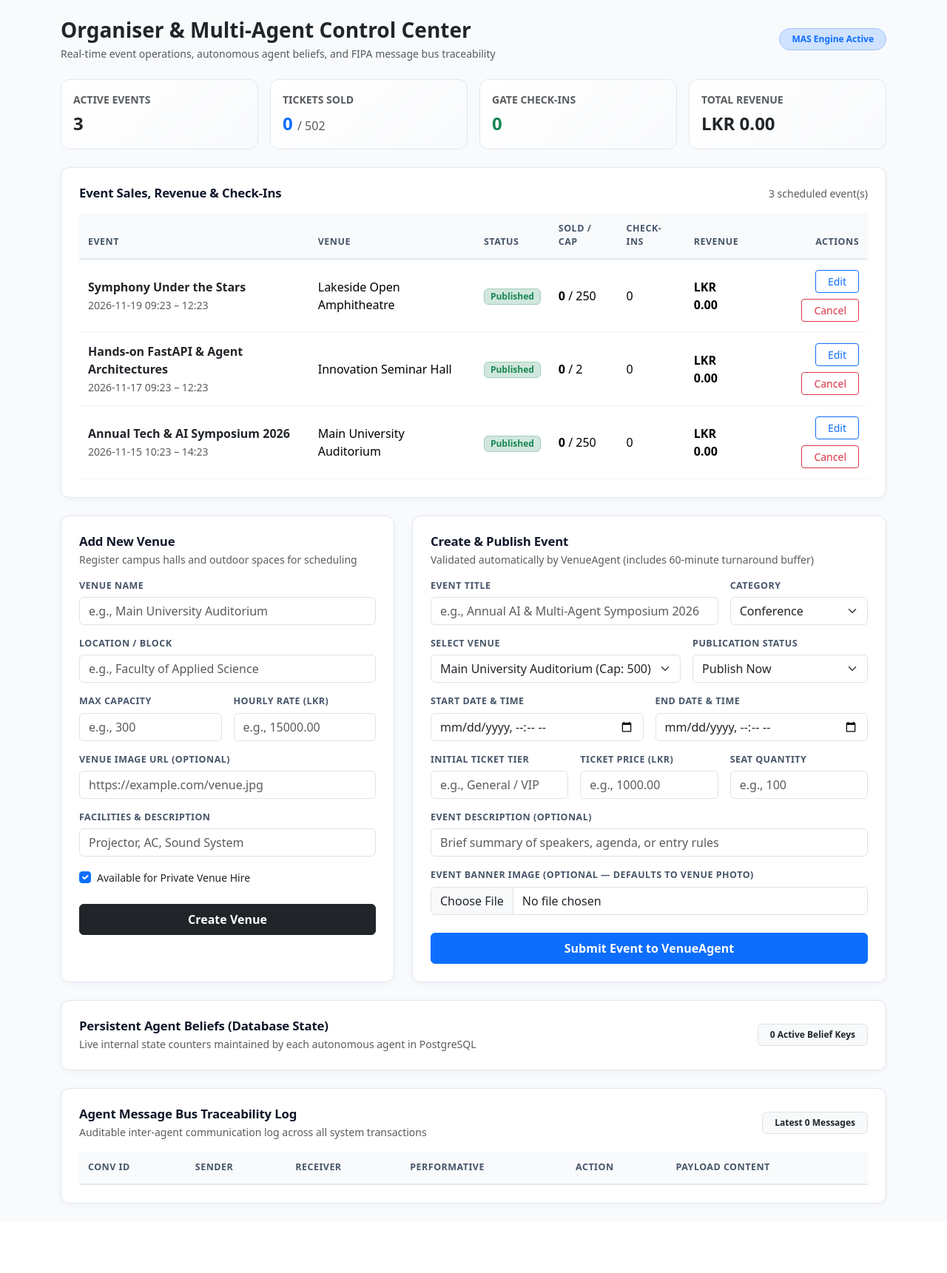
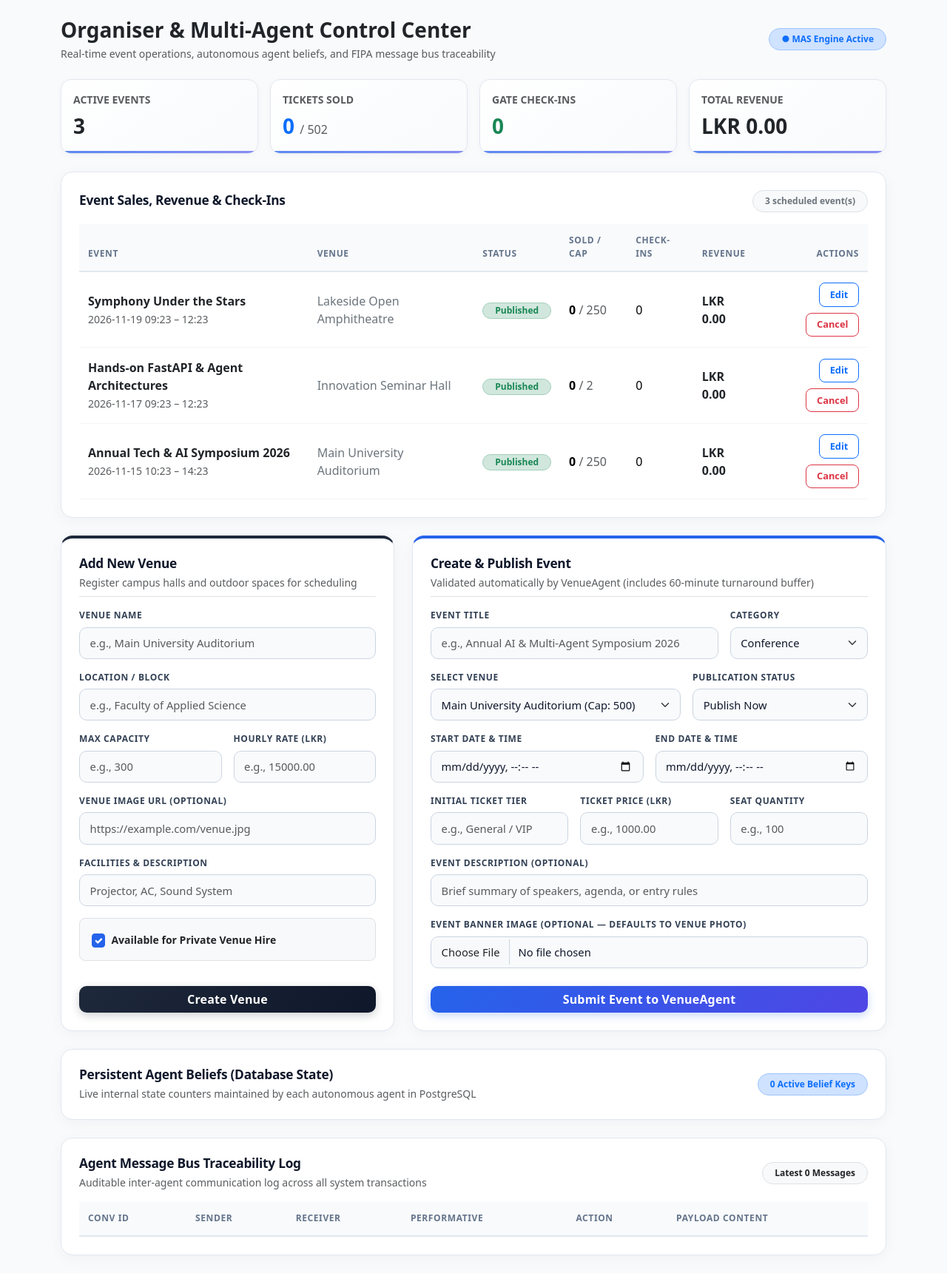
Before and after one commit to Kabi1909/EventSphere, a FastAPI app: page /admin in a window 1280 px wide. Shown: the part 56-1777 px from the top of the page at 74% size. Before the commit the page ends 1684 px from the top, so only its background shows below. Run offline with FastAPI, Linux system fonts and the light colour scheme; the visitor is signed in with stand-in values (Sample User, id 1); data comes from the database, SQL or seed files in the repository; data that the repository does not hold is empty.

Commit message:
Enhance admin dashboard styling and layout for improved user experience

```diff
--- a/app/templates/admin_dashboard.html
+++ b/app/templates/admin_dashboard.html
@@ -1,74 +1,234 @@
 {% extends "base.html" %}
 {% block content %}
 <style>
+  :root {
+    --es-primary: #2563eb;
+    --es-primary-dark: #1d4ed8;
+    --es-indigo: #4f46e5;
+    --es-slate-900: #0f172a;
+    --es-slate-700: #334155;
+    --es-slate-500: #64748b;
+    --es-border: #e2e8f0;
+  }
+
   .dashboard-section-title {
-    font-size: 1.05rem;
+    font-size: 1.08rem;
     font-weight: 700;
-    color: #0f172a;
-    letter-spacing: -0.01em;
+    color: var(--es-slate-900);
+    letter-spacing: -0.015em;
   }
+
+  /* Elevated Modern Cards */
   .dashboard-card {
-    border: 1px solid #e2e8f0;
-    border-radius: 12px;
-    box-shadow: 0 2px 8px rgba(15, 23, 42, 0.04);
+    border: 1px solid var(--es-border);
+    border-radius: 16px;
+    box-shadow: 0 4px 20px rgba(15, 23, 42, 0.04);
+    background-color: #ffffff;
+    transition: box-shadow 0.2s ease, transform 0.2s ease;
+  }
+  .dashboard-card:hover {
+    box-shadow: 0 8px 28px rgba(15, 23, 42, 0.07);
+  }
+
+  .form-card-venue {
+    border-top: 4px solid #1e293b;
+  }
+  .form-card-event {
+    border-top: 4px solid #2563eb;
+  }
+
+  /* KPI Summary Cards */
+  .kpi-card {
+    border: 1px solid var(--es-border);
+    border-radius: 14px;
+    background: linear-gradient(145deg, #ffffff 0%, #f8fafc 100%);
+    box-shadow: 0 2px 10px rgba(15, 23, 42, 0.03);
+    transition: transform 0.2s ease, box-shadow 0.2s ease;
+    position: relative;
+    overflow: hidden;
+  }
+  .kpi-card:hover {
+    transform: translateY(-2px);
+    box-shadow: 0 8px 20px rgba(15, 23, 42, 0.06);
+  }
+  .kpi-card::after {
+    content: "";
+    position: absolute;
+    bottom: 0;
+    left: 0;
+    right: 0;
+    height: 3px;
+    background: linear-gradient(90deg, #2563eb, #6366f1);
+    opacity: 0.75;
+  }
+
+  /* Attractive Form Inputs & Labels */
+  .field-label {
+    font-size: 0.75rem;
+    font-weight: 700;
+    text-transform: uppercase;
+    letter-spacing: 0.05em;
+    color: var(--es-slate-700);
+    margin-bottom: 0.4rem;
+    display: block;
+  }
+
+  .dashboard-card .form-control,
+  .dashboard-card .form-select,
+  .modal-content .form-control,
+  .modal-content .form-select {
+    background-color: #f8fafc;
+    border: 1.5px solid #cbd5e1;
+    border-radius: 10px;
+    padding: 0.6rem 0.85rem;
+    font-size: 0.92rem;
+    color: var(--es-slate-900);
+    transition: all 0.18s ease;
+  }
+
+  .dashboard-card .form-control:hover,
+  .dashboard-card .form-select:hover,
+  .modal-content .form-control:hover,
+  .modal-content .form-select:hover {
+    border-color: #94a3b8;
     background-color: #ffffff;
   }
-  .kpi-card {
-    border: 1px solid #e2e8f0;
+
+  .dashboard-card .form-control:focus,
+  .dashboard-card .form-select:focus,
+  .modal-content .form-control:focus,
+  .modal-content .form-select:focus {
+    background-color: #ffffff;
+    border-color: var(--es-primary);
+    box-shadow: 0 0 0 4px rgba(37, 99, 235, 0.12);
+    outline: none;
+  }
+
+  .form-check-input {
+    width: 1.15em;
+    height: 1.15em;
+    border-radius: 6px;
+    border: 1.5px solid #94a3b8;
+    cursor: pointer;
+  }
+  .form-check-input:checked {
+    background-color: var(--es-primary);
+    border-color: var(--es-primary);
+  }
+
+  /* Attractive Buttons */
+  .btn-es-primary {
+    background: linear-gradient(135deg, #2563eb 0%, #4f46e5 100%);
+    color: #ffffff;
+    border: none;
+    border-radius: 10px;
+    font-weight: 600;
+    letter-spacing: 0.01em;
+    box-shadow: 0 4px 12px rgba(37, 99, 235, 0.25);
+    transition: all 0.18s ease;
+  }
+  .btn-es-primary:hover {
+    background: linear-gradient(135deg, #1d4ed8 0%, #4338ca 100%);
+    color: #ffffff;
+    transform: translateY(-1px);
+    box-shadow: 0 6px 16px rgba(37, 99, 235, 0.35);
+  }
+
+  .btn-es-dark {
+    background: linear-gradient(135deg, #1e293b 0%, #0f172a 100%);
+    color: #ffffff;
+    border: none;
+    border-radius: 10px;
+    font-weight: 600;
+    letter-spacing: 0.01em;
+    box-shadow: 0 4px 12px rgba(15, 23, 42, 0.2);
+    transition: all 0.18s ease;
+  }
+  .btn-es-dark:hover {
+    background: linear-gradient(135deg, #334155 0%, #1e293b 100%);
+    color: #ffffff;
+    transform: translateY(-1px);
+    box-shadow: 0 6px 16px rgba(15, 23, 42, 0.28);
+  }
+
+  .btn-action-pill {
+    border-radius: 8px;
+    font-weight: 600;
+    font-size: 0.8rem;
+    padding: 0.35rem 0.85rem;
+    transition: all 0.15s ease;
+  }
+  .btn-action-pill:hover {
+    transform: translateY(-1px);
+  }
+
+  /* Agent Belief Cards */
+  .belief-card {
+    border: 1px solid var(--es-border);
+    border-top: 4px solid #2563eb;
     border-radius: 12px;
-    background: linear-gradient(135deg, #ffffff 0%, #f8fafc 100%);
-    transition: transform 0.15s ease;
+    background: linear-gradient(180deg, #ffffff 0%, #f8fafc 100%);
+    padding: 1rem 1.1rem;
+    height: 100%;
+    box-shadow: 0 2px 8px rgba(15, 23, 42, 0.03);
+    transition: transform 0.18s ease, box-shadow 0.18s ease;
   }
-  .field-label {
-    font-size: 0.78rem;
-    font-weight: 600;
-    text-transform: uppercase;
-    letter-spacing: 0.04em;
-    color: #475569;
-    margin-bottom: 0.35rem;
-    display: block;
+  .belief-card:hover {
+    transform: translateY(-2px);
+    box-shadow: 0 6px 16px rgba(15, 23, 42, 0.07);
   }
-  .belief-card {
-    border: 1px solid #e2e8f0;
-    border-left: 4px solid #2563eb;
-    border-radius: 10px;
-    background-color: #f8fafc;
-    padding: 0.85rem 1rem;
-    height: 100%;
+  .belief-card.agent-ticket { border-top-color: #059669; }
+  .belief-card.agent-venue { border-top-color: #7c3aed; }
+  .belief-card.agent-notification { border-top-color: #d97706; }
+  .belief-card.agent-waitlist { border-top-color: #0891b2; }
+
+  .belief-agent-pill {
+    font-size: 0.72rem;
+    font-weight: 700;
+    padding: 0.25rem 0.6rem;
+    border-radius: 6px;
+    background-color: #eff6ff;
+    color: #1d4ed8;
+    display: inline-block;
   }
-  .belief-card.agent-ticket { border-left-color: #059669; }
-  .belief-card.agent-venue { border-left-color: #7c3aed; }
-  .belief-card.agent-notification { border-left-color: #d97706; }
-  .belief-card.agent-waitlist { border-left-color: #0891b2; }
+  .agent-ticket .belief-agent-pill { background-color: #ecfdf5; color: #047857; }
+  .agent-venue .belief-agent-pill { background-color: #f5f3ff; color: #6d28d9; }
+  .agent-notification .belief-agent-pill { background-color: #fffbeb; color: #b45309; }
+  .agent-waitlist .belief-agent-pill { background-color: #ecfeff; color: #0e7490; }
+
   .belief-value {
     font-size: 1.25rem;
-    font-weight: 700;
-    color: #0f172a;
+    font-weight: 800;
+    color: var(--es-slate-900);
     word-break: break-word;
+    margin-top: 0.2rem;
   }
+
+  /* Modern Table */
   .table-modern thead th {
     background-color: #f8fafc;
-    color: #475569;
-    font-size: 0.78rem;
+    color: var(--es-slate-500);
+    font-size: 0.75rem;
+    font-weight: 700;
     text-transform: uppercase;
-    letter-spacing: 0.04em;
-    border-bottom: 2px solid #e2e8f0;
-    padding: 0.75rem;
+    letter-spacing: 0.05em;
+    border-bottom: 2px solid var(--es-border);
+    padding: 0.85rem 0.75rem;
   }
   .table-modern tbody td {
-    padding: 0.85rem 0.75rem;
+    padding: 0.9rem 0.75rem;
     border-bottom: 1px solid #f1f5f9;
   }
 </style>
 
 <!-- Page Header -->
-<div class="d-flex flex-wrap justify-content-between align-items-center mb-4">
+<div class="d-flex flex-wrap justify-content-between align-items-center mb-4 gap-2">
   <div>
     <h3 class="fw-bold mb-1 text-dark">Organiser & Multi-Agent Control Center</h3>
     <p class="text-muted small mb-0">Real-time event operations, autonomous agent beliefs, and FIPA message bus traceability</p>
   </div>
-  <span class="badge bg-primary-subtle text-primary border border-primary-subtle px-3 py-2 rounded-pill">
-    MAS Engine Active
+  <span class="badge bg-primary-subtle text-primary border border-primary-subtle px-3 py-2 rounded-pill fw-semibold">
+    ● MAS Engine Active
   </span>
 </div>
 
@@ -84,26 +244,26 @@
 <div class="row g-3 mb-4">
   <div class="col-6 col-md-3">
     <div class="kpi-card p-3">
-      <div class="text-muted small fw-semibold text-uppercase">Active Events</div>
-      <div class="fs-4 fw-bold text-dark mt-1">{{ event_stats|length }}</div>
+      <div class="text-muted small fw-bold text-uppercase">Active Events</div>
+      <div class="fs-3 fw-bold text-dark mt-1">{{ event_stats|length }}</div>
     </div>
   </div>
   <div class="col-6 col-md-3">
     <div class="kpi-card p-3">
-      <div class="text-muted small fw-semibold text-uppercase">Tickets Sold</div>
-      <div class="fs-4 fw-bold text-primary mt-1">{{ ns.total_sold }} <span class="fs-6 text-muted fw-normal">/ {{ ns.total_cap }}</span></div>
+      <div class="text-muted small fw-bold text-uppercase">Tickets Sold</div>
+      <div class="fs-3 fw-bold text-primary mt-1">{{ ns.total_sold }} <span class="fs-6 text-muted fw-normal">/ {{ ns.total_cap }}</span></div>
     </div>
   </div>
   <div class="col-6 col-md-3">
     <div class="kpi-card p-3">
-      <div class="text-muted small fw-semibold text-uppercase">Gate Check-Ins</div>
-      <div class="fs-4 fw-bold text-success mt-1">{{ ns.total_checkins }}</div>
+      <div class="text-muted small fw-bold text-uppercase">Gate Check-Ins</div>
+      <div class="fs-3 fw-bold text-success mt-1">{{ ns.total_checkins }}</div>
     </div>
   </div>
   <div class="col-6 col-md-3">
     <div class="kpi-card p-3">
-      <div class="text-muted small fw-semibold text-uppercase">Total Revenue</div>
-      <div class="fs-4 fw-bold text-dark mt-1">LKR {{ '%.2f'|format(ns.total_rev) }}</div>
+      <div class="text-muted small fw-bold text-uppercase">Total Revenue</div>
+      <div class="fs-3 fw-bold text-dark mt-1">LKR {{ '%.2f'|format(ns.total_rev) }}</div>
     </div>
   </div>
 </div>
@@ -112,10 +272,10 @@
 <div class="dashboard-card p-4 mb-4">
   <div class="d-flex justify-content-between align-items-center mb-3">
     <h5 class="dashboard-section-title mb-0">Event Sales, Revenue & Check-Ins</h5>
-    <span class="text-muted small">{{ event_stats|length }} scheduled event(s)</span>
+    <span class="badge bg-light text-secondary border px-3 py-2 rounded-pill">{{ event_stats|length }} scheduled event(s)</span>
   </div>
   <div class="table-responsive">
-    <table class="table table-modern align-middle mb-0">
+    <table class="table table-modern table-hover align-middle mb-0">
       <thead>
         <tr>
           <th>Event</th>
@@ -134,31 +294,31 @@
             <div class="fw-bold text-dark">{{ s.event.title }}</div>
             <small class="text-muted">{{ s.event.start_time.strftime('%Y-%m-%d %H:%M') }} &ndash; {{ s.event.end_time.strftime('%H:%M') }}</small>
           </td>
-          <td>{{ s.event.venue.name }}</td>
+          <td class="text-secondary fw-medium">{{ s.event.venue.name }}</td>
           <td>
             {% if s.event.status == 'published' %}
-              <span class="badge bg-success-subtle text-success border border-success-subtle px-2 py-1">Published</span>
+              <span class="badge bg-success-subtle text-success border border-success-subtle rounded-pill px-3 py-1">Published</span>
             {% elif s.event.status == 'draft' %}
-              <span class="badge bg-warning-subtle text-warning-emphasis border border-warning-subtle px-2 py-1">Draft</span>
+              <span class="badge bg-warning-subtle text-warning-emphasis border border-warning-subtle rounded-pill px-3 py-1">Draft</span>
             {% else %}
-              <span class="badge bg-danger-subtle text-danger border border-danger-subtle px-2 py-1">{{ s.event.status|capitalize }}</span>
+              <span class="badge bg-danger-subtle text-danger border border-danger-subtle rounded-pill px-3 py-1">{{ s.event.status|capitalize }}</span>
             {% endif %}
           </td>
-          <td><strong>{{ s.sold }}</strong> / {{ s.capacity }}</td>
+          <td><strong>{{ s.sold }}</strong> <span class="text-muted">/ {{ s.capacity }}</span></td>
           <td>{{ s.checkins }}</td>
-          <td class="fw-semibold">LKR {{ '%.2f'|format(s.revenue) }}</td>
+          <td class="fw-bold text-dark">LKR {{ '%.2f'|format(s.revenue) }}</td>
           <td>
             <div class="d-flex justify-content-end flex-wrap gap-2">
-              <button type="button" class="btn btn-outline-primary btn-sm px-3" data-bs-toggle="modal" data-bs-target="#editEventModal{{ s.event.id }}">
+              <button type="button" class="btn btn-outline-primary btn-action-pill" data-bs-toggle="modal" data-bs-target="#editEventModal{{ s.event.id }}">
                 Edit
               </button>
               <form method="post" action="/admin/events/{{ s.event.id }}/status" class="d-flex gap-2">
                 <input type="hidden" name="csrf_token" value="{{ csrf_token }}">
                 {% if s.event.status == 'draft' %}
-                  <button name="new_status" value="published" class="btn btn-success btn-sm px-3">Publish</button>
+                  <button name="new_status" value="published" class="btn btn-success btn-action-pill">Publish</button>
                 {% endif %}
                 {% if s.event.status != 'cancelled' %}
-                  <button name="new_status" value="cancelled" class="btn btn-outline-danger btn-sm px-3">Cancel</button>
+                  <button name="new_status" value="cancelled" class="btn btn-outline-danger btn-action-pill">Cancel</button>
                 {% endif %}
               </form>
             </div>
@@ -168,11 +328,11 @@
         <!-- Edit Event Modal -->
         <div class="modal fade" id="editEventModal{{ s.event.id }}" tabindex="-1" aria-hidden="true">
           <div class="modal-dialog modal-dialog-centered">
-            <div class="modal-content border-0 shadow">
+            <div class="modal-content border-0 shadow-lg" style="border-radius: 16px; overflow: hidden;">
               <form method="post" action="/admin/events/{{ s.event.id }}/edit">
                 <input type="hidden" name="csrf_token" value="{{ csrf_token }}">
-                <div class="modal-header bg-light">
-                  <h5 class="modal-title fw-bold">Edit Event: {{ s.event.title }}</h5>
+                <div class="modal-header bg-light border-bottom px-4 py-3">
+                  <h5 class="modal-title fw-bold text-dark">Edit Event: {{ s.event.title }}</h5>
                   <button type="button" class="btn-close" data-bs-dismiss="modal" aria-label="Close"></button>
                 </div>
                 <div class="modal-body p-4">
@@ -213,9 +373,9 @@
                     <textarea name="description" class="form-control" rows="3">{{ s.event.description or '' }}</textarea>
                   </div>
                 </div>
-                <div class="modal-footer bg-light">
-                  <button type="button" class="btn btn-secondary btn-sm px-3" data-bs-dismiss="modal">Close</button>
-                  <button type="submit" class="btn btn-primary btn-sm px-4">Save Changes</button>
+                <div class="modal-footer bg-light border-top px-4 py-3">
+                  <button type="button" class="btn btn-outline-secondary btn-action-pill" data-bs-dismiss="modal">Close</button>
+                  <button type="submit" class="btn btn-es-primary px-4 py-2">Save Changes</button>
                 </div>
               </form>
             </div>
@@ -241,22 +401,25 @@
       </div>
       <form method="post" action="/admin/hires/{{ h.id }}/decide" class="d-flex gap-2">
         <input type="hidden" name="csrf_token" value="{{ csrf_token }}">
-        <button name="decision" value="approve" class="btn btn-success btn-sm px-3">Approve</button>
-        <button name="decision" value="reject" class="btn btn-danger btn-sm px-3">Reject</button>
+        <button name="decision" value="approve" class="btn btn-success btn-action-pill">Approve</button>
+        <button name="decision" value="reject" class="btn btn-danger btn-action-pill">Reject</button>
       </form>
     </div>
   {% endfor %}
 </div>
 {% endif %}
 
-<!-- Create Venue & Create Event (Well-Spaced Forms) -->
+<!-- Create Venue & Create Event (Well-Spaced Attractive Forms) -->
 <div class="row g-4 mb-4">
   <!-- Add New Venue Card -->
   <div class="col-12 col-lg-5">
-    <div class="dashboard-card p-4 h-100">
-      <h5 class="dashboard-section-title mb-1">Add New Venue</h5>
-      <p class="text-muted small mb-3">Register campus halls and outdoor spaces for scheduling</p>
-      <form method="post" action="/admin/venues">
+    <div class="dashboard-card form-card-venue p-4 h-100 d-flex flex-column">
+      <div class="mb-3 pb-2 border-bottom">
+        <h5 class="dashboard-section-title mb-1">Add New Venue</h5>
+        <p class="text-muted small mb-0">Register campus halls and outdoor spaces for scheduling</p>
+      </div>
+
+      <form method="post" action="/admin/venues" class="d-flex flex-column flex-grow-1">
         <input type="hidden" name="csrf_token" value="{{ csrf_token }}">
 
         <div class="mb-3">
@@ -290,22 +453,25 @@
           <input type="text" name="description" class="form-control" placeholder="Projector, AC, Sound System">
         </div>
 
-        <div class="form-check mb-4">
-          <input class="form-check-input" type="checkbox" name="is_private_hire_open" value="1" id="privateHireCheck" checked>
-          <label class="form-check-label small fw-medium" for="privateHireCheck">Available for Private Venue Hire</label>
+        <div class="form-check p-3 bg-light rounded-3 border mb-4">
+          <input class="form-check-input ms-0 me-2" type="checkbox" name="is_private_hire_open" value="1" id="privateHireCheck" checked>
+          <label class="form-check-label small fw-semibold text-dark" for="privateHireCheck">Available for Private Venue Hire</label>
         </div>
 
-        <button class="btn btn-dark w-100 py-2 fw-semibold">Create Venue</button>
+        <button class="btn btn-es-dark w-100 py-2.5 mt-auto">Create Venue</button>
       </form>
     </div>
   </div>
 
   <!-- Create Event Card -->
   <div class="col-12 col-lg-7">
-    <div class="dashboard-card p-4 h-100">
-      <h5 class="dashboard-section-title mb-1">Create & Publish Event</h5>
-      <p class="text-muted small mb-3">Validated automatically by VenueAgent (includes 60-minute turnaround buffer)</p>
-      <form method="post" action="/admin/events" enctype="multipart/form-data">
+    <div class="dashboard-card form-card-event p-4 h-100 d-flex flex-column">
+      <div class="mb-3 pb-2 border-bottom">
+        <h5 class="dashboard-section-title mb-1">Create & Publish Event</h5>
+        <p class="text-muted small mb-0">Validated automatically by VenueAgent (includes 60-minute turnaround buffer)</p>
+      </div>
+
+      <form method="post" action="/admin/events" enctype="multipart/form-data" class="d-flex flex-column flex-grow-1">
         <input type="hidden" name="csrf_token" value="{{ csrf_token }}">
 
         <div class="row g-3 mb-3">
@@ -378,7 +544,7 @@
           <input type="file" name="image_file" accept="image/*" class="form-control">
         </div>
 
-        <button class="btn btn-primary w-100 py-2 fw-semibold">Submit Event to VenueAgent</button>
+        <button class="btn btn-es-primary w-100 py-2.5 mt-auto">Submit Event to VenueAgent</button>
       </form>
     </div>
   </div>
@@ -386,12 +552,14 @@
 
 <!-- Persistent Agent Beliefs (Proper Card Grid Format) -->
 <div class="dashboard-card p-4 mb-4">
-  <div class="d-flex flex-wrap justify-content-between align-items-center mb-3">
+  <div class="d-flex flex-wrap justify-content-between align-items-center mb-3 gap-2">
     <div>
       <h5 class="dashboard-section-title mb-1">Persistent Agent Beliefs (Database State)</h5>
       <p class="text-muted small mb-0">Live internal state counters maintained by each autonomous agent in PostgreSQL</p>
     </div>
-    <span class="badge bg-light text-dark border px-3 py-2">{{ beliefs|length }} Active Belief Keys</span>
+    <span class="badge bg-primary-subtle text-primary border border-primary-subtle px-3 py-2 rounded-pill fw-semibold">
+      {{ beliefs|length }} Active Belief Keys
+    </span>
   </div>
 
   <div class="row g-3">
@@ -404,10 +572,10 @@
       {% endif %}
       <div class="col-12 col-sm-6 col-md-4 col-lg-3">
         <div class="belief-card {{ agent_class }}">
-          <div class="d-flex justify-content-between align-items-center mb-1">
-            <span class="badge bg-dark-subtle text-dark fw-semibold" style="font-size: 0.72rem;">{{ b.agent_name }}</span>
+          <div class="mb-2">
+            <span class="belief-agent-pill">{{ b.agent_name }}</span>
           </div>
-          <div class="text-muted small fw-medium mb-1">{{ b.key | replace('_', ' ') | title }}</div>
+          <div class="text-muted small fw-semibold">{{ b.key | replace('_', ' ') | title }}</div>
           <div class="belief-value">{{ b.value_json }}</div>
         </div>
       </div>
@@ -417,12 +585,12 @@
 
 <!-- Traceable Agent Message Log -->
 <div class="dashboard-card p-4">
-  <div class="d-flex justify-content-between align-items-center mb-3">
+  <div class="d-flex flex-wrap justify-content-between align-items-center mb-3 gap-2">
     <div>
       <h5 class="dashboard-section-title mb-1">Agent Message Bus Traceability Log</h5>
       <p class="text-muted small mb-0">Auditable inter-agent communication log across all system transactions</p>
     </div>
-    <span class="badge bg-light text-dark border px-3 py-2">Latest {{ logs|length }} Messages</span>
+    <span class="badge bg-light text-dark border px-3 py-2 rounded-pill fw-semibold">Latest {{ logs|length }} Messages</span>
   </div>
 
   <div class="table-responsive">
@@ -440,18 +608,18 @@
       <tbody>
         {% for log in logs %}
         <tr>
-          <td><code class="text-primary">{{ log.conversation_id }}</code></td>
+          <td><code class="text-primary fw-semibold">{{ log.conversation_id }}</code></td>
           <td><strong class="text-dark">{{ log.sender }}</strong></td>
-          <td>{{ log.receiver }}</td>
+          <td class="text-secondary fw-medium">{{ log.receiver }}</td>
           <td>
             {% if log.performative == 'AGREE' %}
-              <span class="badge bg-success">{{ log.performative }}</span>
+              <span class="badge bg-success rounded-pill px-2.5">{{ log.performative }}</span>
             {% elif log.performative == 'REFUSE' or log.performative == 'FAILURE' %}
-              <span class="badge bg-danger">{{ log.performative }}</span>
+              <span class="badge bg-danger rounded-pill px-2.5">{{ log.performative }}</span>
             {% elif log.performative == 'INFORM' %}
-              <span class="badge bg-info text-dark">{{ log.performative }}</span>
+              <span class="badge bg-info text-dark rounded-pill px-2.5">{{ log.performative }}</span>
             {% else %}
-              <span class="badge bg-primary">{{ log.performative }}</span>
+              <span class="badge bg-primary rounded-pill px-2.5">{{ log.performative }}</span>
             {% endif %}
           </td>
           <td class="fw-semibold text-dark">{{ log.action }}</td>
```
